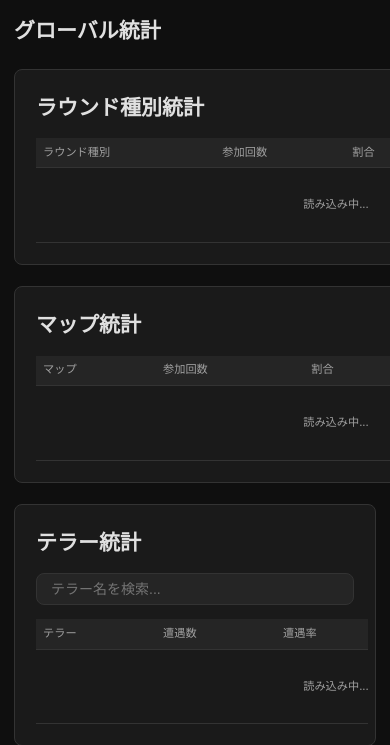
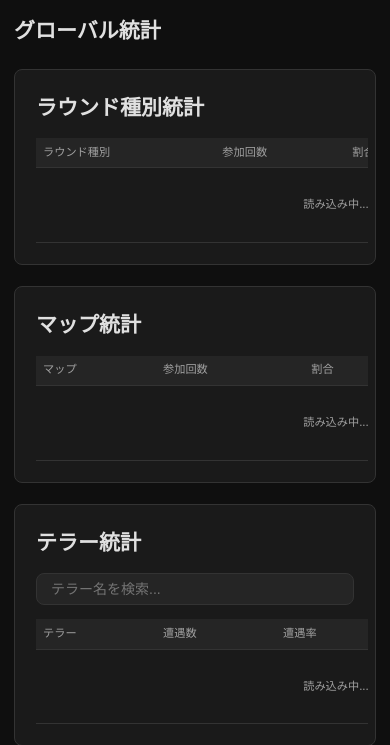
Before and after one commit to dekotan24/ToNStatTool, a Python web app: template server/templates/rounds.html in a window 390 px wide; the page is wider, and only the part inside the window is pictured. Shown: the top 745 px of that part. Run offline with Jinja, Linux system fonts and the light colour scheme; the template is opened without the code that fills it, so the values that code supplies are empty.

Commit message:
style: stack round type and map stats vertically
Co-Authored-By: Claude Opus 4.5 <noreply@anthropic.com>

```diff
--- a/server/templates/rounds.html
+++ b/server/templates/rounds.html
@@ -100,14 +100,12 @@
 <style>
 .stats-row {
     display: flex;
+    flex-direction: column;
     gap: 1.5rem;
-    flex-wrap: wrap;
     margin-bottom: 1.5rem;
 }
 
 .stats-row .stats-section {
-    flex: 1;
-    min-width: 280px;
     max-height: 500px;
     display: flex;
     flex-direction: column;
@@ -209,15 +207,6 @@
     text-align: right;
 }
 
-@media (max-width: 1024px) {
-    .stats-row {
-        flex-direction: column;
-    }
-
-    .stats-row .stats-section {
-        max-height: 400px;
-    }
-}
 </style>
 {% endblock %}
 
```
